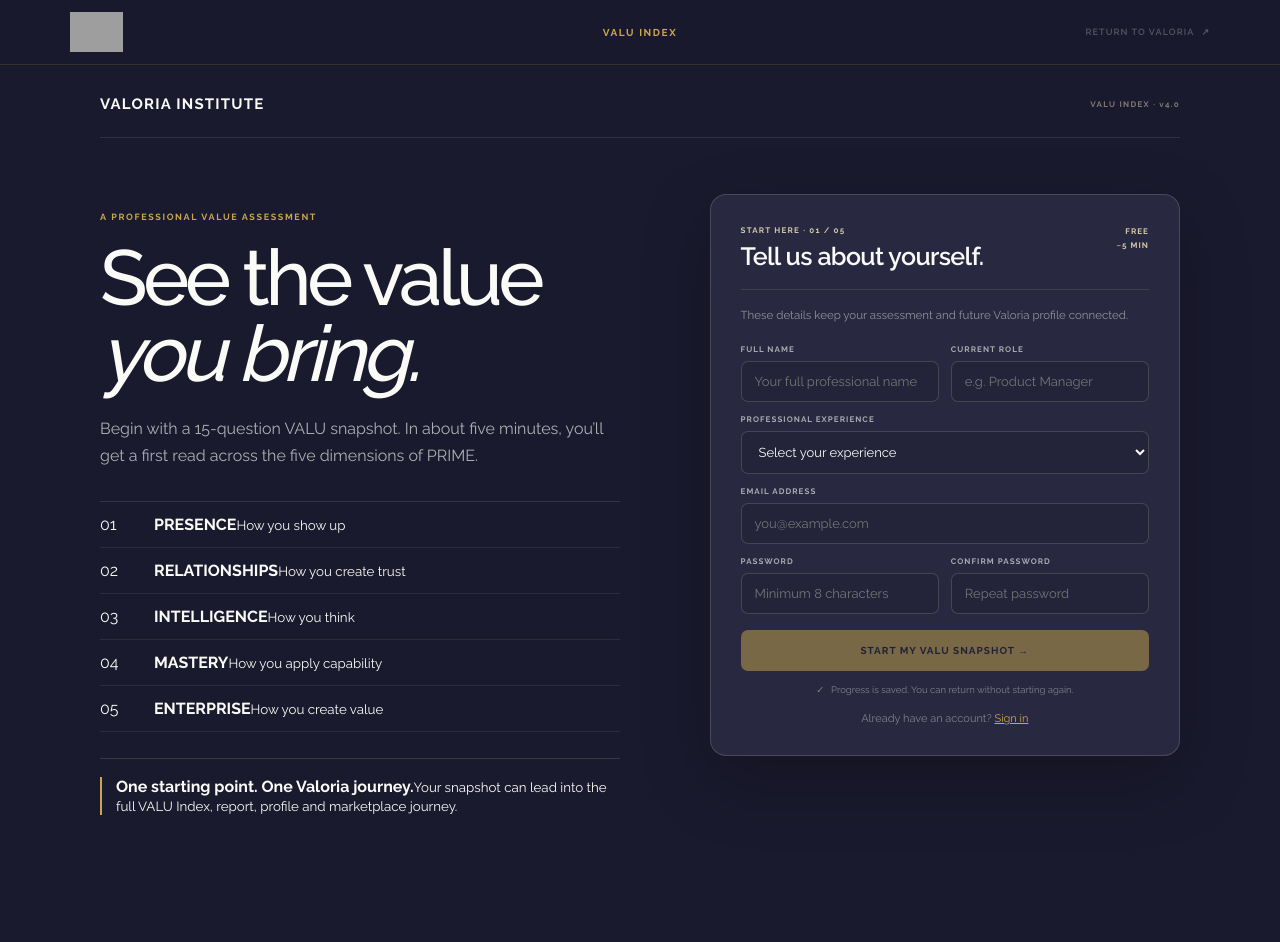
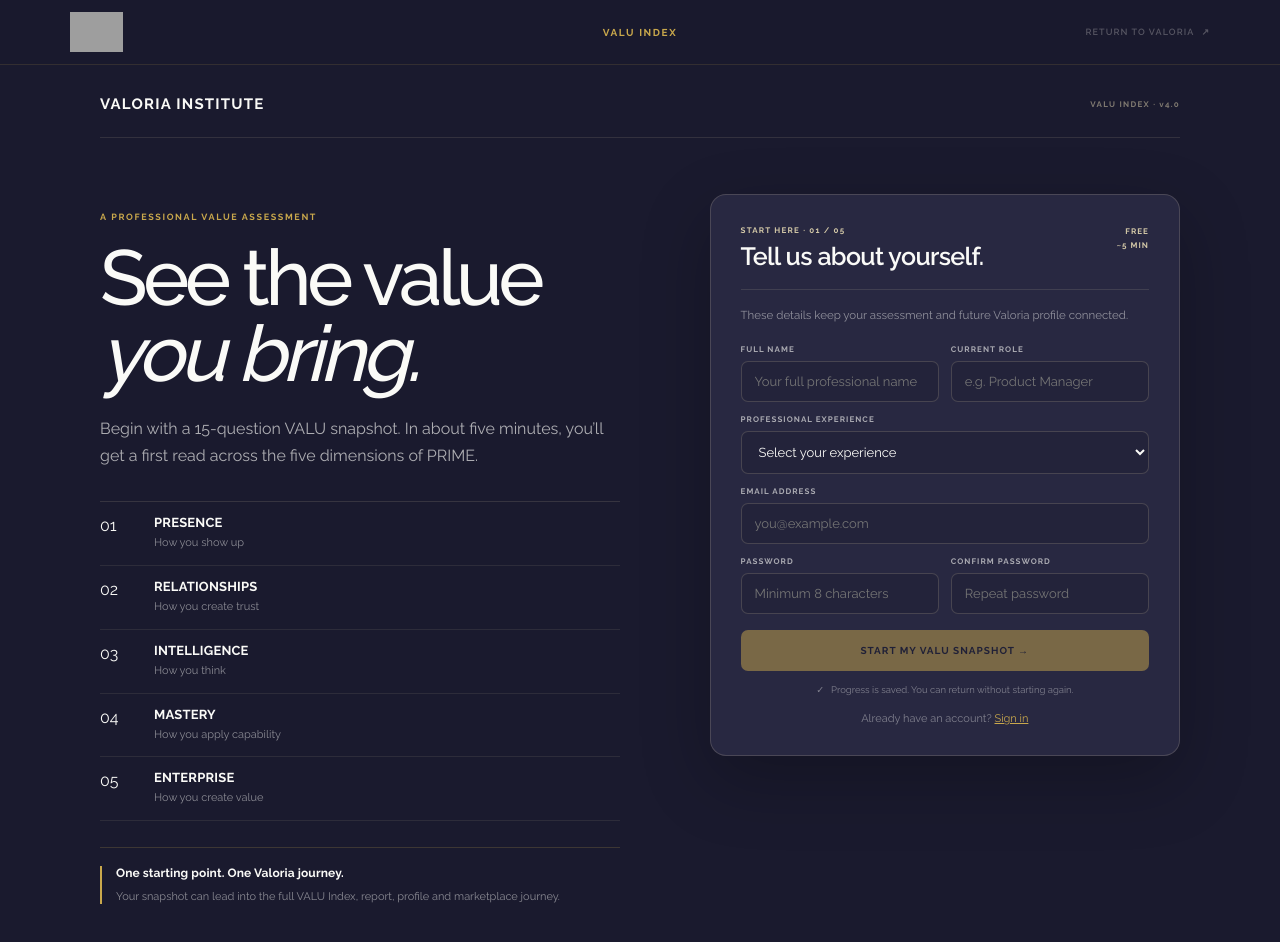
Before and after one commit to riverwayse-sudo/valoria-platform, a React (Vite) app in the folder valoria-final/: page / in a window 1280 px wide. Shown: the top 942 px of the page. Before the commit the page ends 885 px from the top, so only its background shows below. Built offline with nearby package versions, Linux system fonts and the light colour scheme; grey boxes are pictures that could not be loaded.

Commit message:
fix: add durable spacing to VALU homepage copy

```diff
--- a/valoria-final/src/VALUIndexV4GateNext.jsx
+++ b/valoria-final/src/VALUIndexV4GateNext.jsx
@@ -62,9 +62,9 @@
       ['03','INTELLIGENCE','How you think'],
       ['04','MASTERY','How you apply capability'],
       ['05','ENTERPRISE','How you create value'],
-     ].map(([n,t,d])=><div key={t} style={S.dimension}><span>{n}</span><div><b>{t}</b><small>{d}</small></div></div>)}
+     ].map(([n,t,d])=><div key={t} style={S.dimension}><span>{n}</span><div style={S.dimensionCopy}><b style={S.dimensionTitle}>{t}</b><small style={S.dimensionDescription}>{d}</small></div></div>)}
     </div>
-    <div style={S.pathNote}><span style={S.pathLineGold}></span><div><b>One starting point. One Valoria journey.</b><small>Your snapshot can lead into the full VALU Index, report, profile and marketplace journey.</small></div></div>
+    <div style={S.pathNote}><span style={S.pathLineGold}></span><div style={S.pathCopy}><b style={S.pathTitle}>One starting point. One Valoria journey.</b><small style={S.pathDescription}>Your snapshot can lead into the full VALU Index, report, profile and marketplace journey.</small></div></div>
    </section>
 
    <form className="valu-entry-form" onSubmit={createAccount} style={S.form}>
@@ -130,9 +130,15 @@
  hero:{fontSize:'clamp(46px,6.5vw,78px)',fontWeight:500,lineHeight:.98,letterSpacing:'-.055em',margin:'0 0 22px'},
  lead:{fontSize:16,lineHeight:1.7,color:'rgba(250,250,247,.66)',maxWidth:520,margin:'0 0 32px'},
  dimensionList:{borderTop:'1px solid rgba(212,201,168,.15)'},
- dimension:{display:'grid',gridTemplateColumns:'42px 1fr',gap:12,alignItems:'center',padding:'13px 0',borderBottom:'1px solid rgba(212,201,168,.1)'},
+ dimension:{display:'grid',gridTemplateColumns:'42px 1fr',gap:12,alignItems:'start',padding:'14px 0',borderBottom:'1px solid rgba(212,201,168,.1)'},
+ dimensionCopy:{display:'flex',flexDirection:'column',gap:5,minWidth:0},
+ dimensionTitle:{display:'block',fontSize:13,fontWeight:800,lineHeight:1.15,letterSpacing:'.015em'},
+ dimensionDescription:{display:'block',fontSize:11,lineHeight:1.35,color:'rgba(250,250,247,.5)'},
  dimensionSpan:{fontSize:8},
  pathNote:{display:'flex',gap:14,alignItems:'flex-start',marginTop:26,paddingTop:18,borderTop:'1px solid rgba(201,168,76,.2)'},
+ pathCopy:{display:'flex',flexDirection:'column',gap:7,minWidth:0},
+ pathTitle:{display:'block',fontSize:12,fontWeight:800,lineHeight:1.3,letterSpacing:'.01em'},
+ pathDescription:{display:'block',fontSize:11,lineHeight:1.5,color:'rgba(250,250,247,.5)'},
  pathLineGold:{width:2,height:38,background:GOLD,flex:'0 0 auto'},
  form:{display:'block',maxWidth:500,margin:'0 auto',width:'100%'},
  formCard:{padding:'30px',background:'rgba(46,46,74,.72)',border:'1px solid rgba(212,201,168,.2)',borderRadius:16,boxShadow:'0 24px 70px rgba(0,0,0,.24)'},
```
